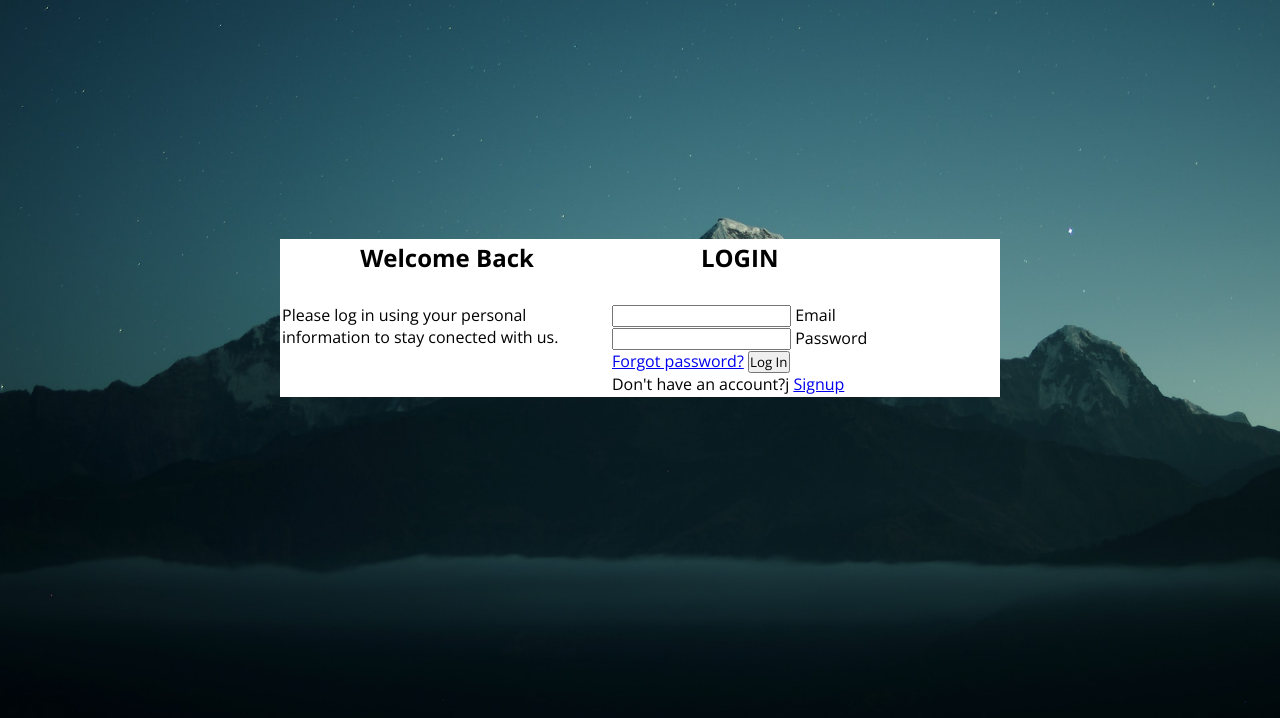
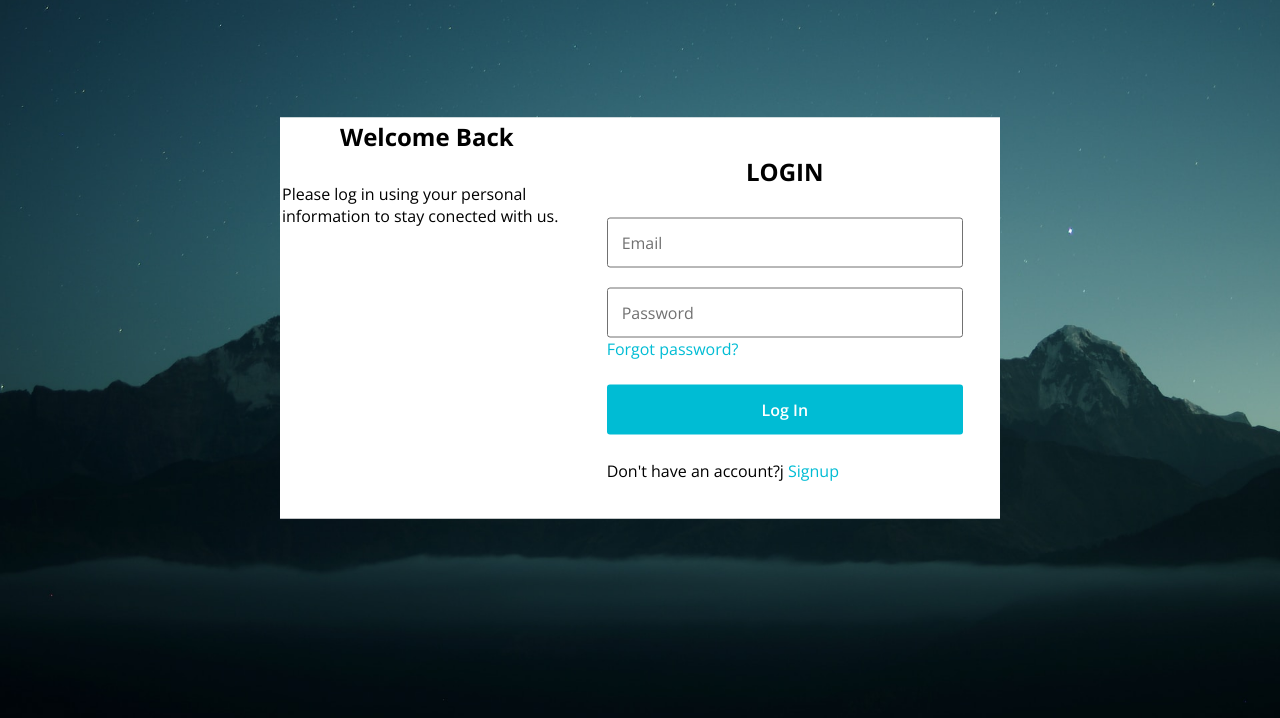
Before and after one commit to msowers72/Login-Registration-Form, a plain HTML site: page index.html in a window 1280 px wide. Shown: the part 82-800 px from the top of the page. Drawn offline with nearby package versions, Linux system fonts and the light colour scheme.

Commit message:
updated styles for the login form

```diff
--- a/assets/css/styles.css
+++ b/assets/css/styles.css
@@ -47,6 +47,7 @@ header {
 .navbar .logo h2 {
     font-size: 1.7rem;
     font-weight: 600;
+    color: #fff;
 }
 
 .navbar .links {
@@ -103,3 +104,75 @@ header {
     text-align: center;
     margin-bottom: 30px;
 }
+
+.form-box .form-content {
+    width: 100%;
+    padding: 35px;
+
+}
+
+form .input-field {
+    height: 50px;
+    width: 100%;
+     margin-top: 20px;
+     position: relative;
+}
+
+form .input-field input {
+    width: 100%;
+    height: 100%;
+    border: 1px solid #717171;
+    font-size: 0.95rem;
+    outline: none;
+    border-radius: 3px;
+    padding: 0 15px;
+}
+
+.input-field input:focus {
+    border-color: #00bcd4;
+}
+
+form .input-field:is(:focus, :valid) {
+    padding: 16px 15px 0;
+
+}
+
+form .input-field label {
+    position: absolute;
+    top: 50%;
+    left: 15px;
+    color: #717171;
+    transform: translateY(-50%);
+    pointer-events: none;
+    transition: 0.2s ease;
+}
+
+.input-field input:is(:focus, :valid) ~ label {
+    color: #00bcd4;
+    font-size: 0.75rem;
+    transform: translateY(-120%);
+
+}
+
+.form-box a {
+    color: #00bcd4;
+    text-decoration: none;
+}
+
+.form-box a:hover {
+    text-decoration: underline;
+}
+
+form button {
+    width: 100%;
+    outline: none;
+    border: none;
+    font-size: 1rem;
+    font-weight: 600;
+    padding: 14px 0;
+    border-radius: 3px;
+    margin: 25px 0;
+    color: #fff;
+    background: #00bcd4;
+    cursor: pointer;
+}
--- a/index.html
+++ b/index.html
@@ -40,11 +40,11 @@
                 <h2>LOGIN</h2>
                 <form action="#">
                     <div class="input-field">
-                        <input type="text">
+                        <input type="text" required>
                         <label>Email</label>
                     </div>
                     <div class="input-field">
-                        <input type="password">
+                        <input type="password" required>
                         <label>Password</label>
                     </div>
                     <a href="#" class="forgot-pass">Forgot password?</a>
```
